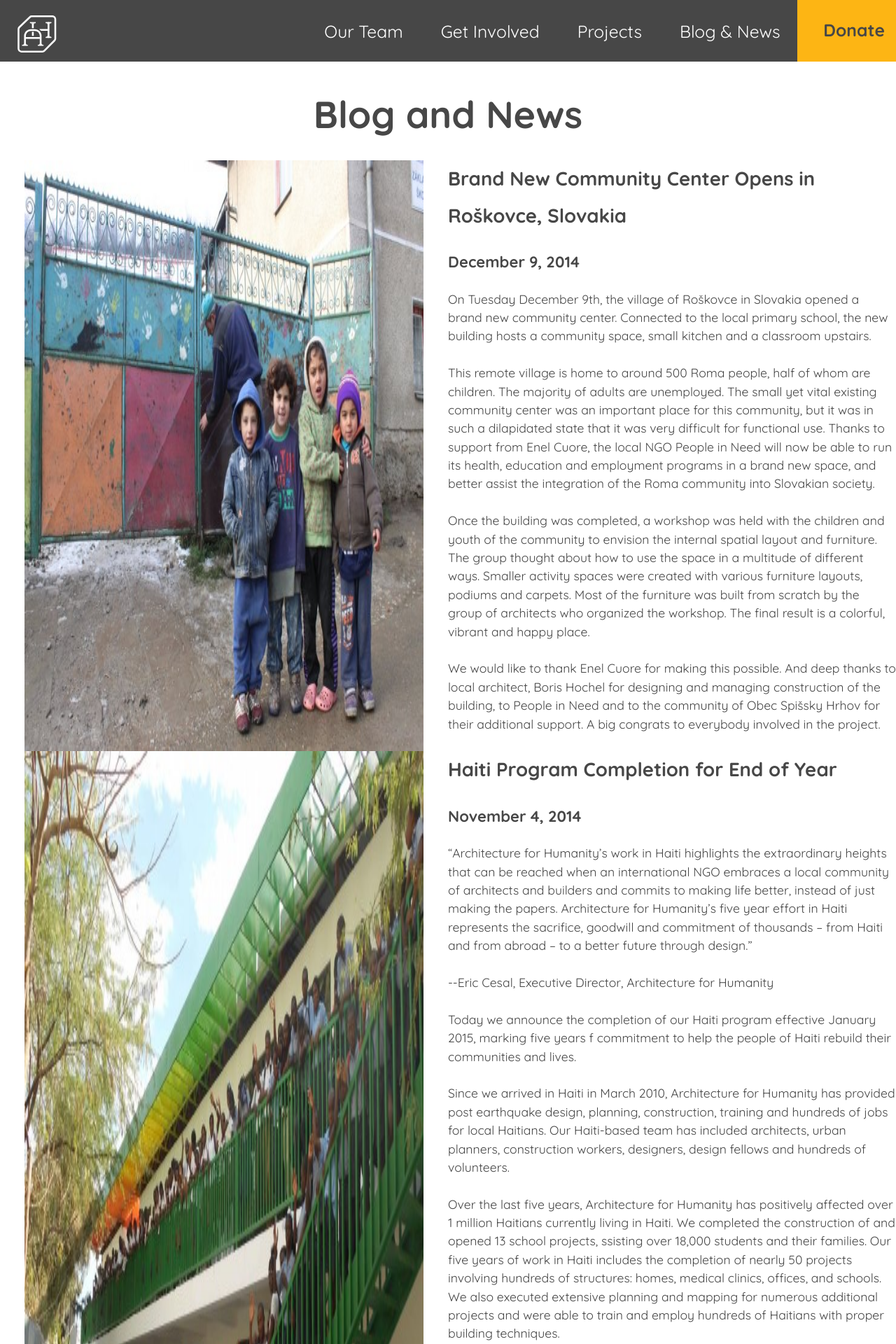
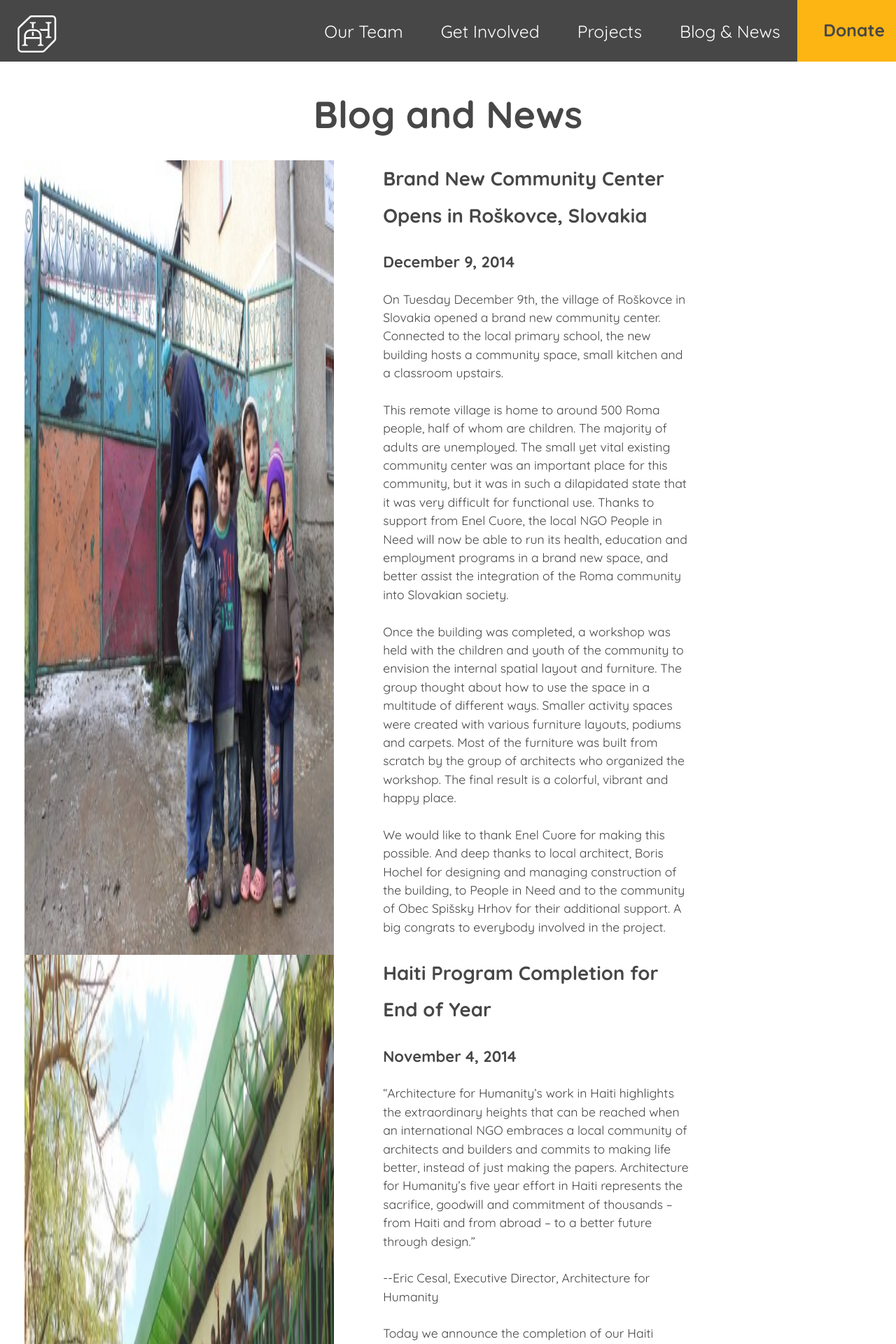
Before and after one commit to corm0078/architecture-for-humanity, a Jekyll site: the page built from blogandnews.html, in a window 1280 px wide. Shown: the top 1920 px of the page at 70% size. Built offline with Jekyll 4.4.1, drawn with Linux system fonts in a browser that asks for light colours; nearby versions of some CDN libraries; Markdown is read by kramdown in place of the engine named in the settings.

Commit message:
feat(scss): added gutter to main content

```diff
--- a/blogandnews.html
+++ b/blogandnews.html
@@ -7,11 +7,11 @@
 
 <div class="grid">
 
-<div class="unit gutter-image unit-s-1 unit-m-1 unit-l-1-2">
+<div class="unit gutter unit-s-1 unit-m-1 unit-l-1-2">
 <img class="blog-img" src="{{site.baseurl}}/img/blog/blog1.jpg" alt="Community Center">
 </div>
 
-<div class="unit unit-s-1 unit-m-1 unit-l-1-2">
+<div class="unit gutter unit-s-1 unit-m-1 unit-l-1-2">
 <h4>Brand New Community Center Opens in Roškovce, Slovakia</h4>
 	<h5>December 9, 2014</h5>
 		<p>On Tuesday December 9th, the village of Roškovce in Slovakia opened a brand new community
@@ -39,11 +39,11 @@
 </div>
 
 <div class="grid">
-<div class="unit gutter-image unit-s-1 unit-m-1 unit-l-1-2">
+<div class="unit gutter unit-s-1 unit-m-1 unit-l-1-2">
 <img class="blog-img" src="{{site.baseurl}}/img/blog/blog2.jpg" alt="Haiti Program">
 </div>
 
-<div class="unit unit-s-1 unit-m-1 unit-l-1-2">
+<div class="unit gutter unit-s-1 unit-m-1 unit-l-1-2">
 <h4>Haiti Program Completion for End of Year</h4>
 	<h5>November 4, 2014</h5>
 		<p>“Architecture for Humanity’s work in Haiti highlights the extraordinary heights that can be
@@ -88,11 +88,11 @@
 </div>
 
 <div class="grid">
-<div class="unit gutter-image unit-s-1 unit-m-1 unit-l-1-2">
+<div class="unit gutter unit-s-1 unit-m-1 unit-l-1-2">
 <img class="blog-img" src="{{site.baseurl}}/img/blog/blog3.jpg" alt="Hurricane Sandy Reconstruction">
 </div>
 
-<div class="unit unit-s-1 unit-m-1 unit-l-1-2">
+<div class="unit gutter unit-s-1 unit-m-1 unit-l-1-2">
 <h4>What's Ahead: Hurricane Sandy Reconstruction</h4>
 	<h5>October 29, 2014</h5>
 		<p>Since we started our first year of aid in the Tri-State area, we discovered that as a region,
--- a/css/style.css
+++ b/css/style.css
@@ -1095,7 +1095,7 @@
   padding-top: 2rem; }
 
 /* line 274, /Users/EmilyProchnau/Desktop/Graphic Design/Interaction for Design/Architecture for Humanity/architecture-for-humanity/scss/components/main */
-.gutter-image {
+.gutter {
   padding: 0 2rem 0 2rem; }
 
 /* line 1, /Users/EmilyProchnau/Desktop/Graphic Design/Interaction for Design/Architecture for Humanity/architecture-for-humanity/scss/components/homepage */
--- a/scss/components/_main.scss
+++ b/scss/components/_main.scss
@@ -271,6 +271,6 @@
   padding-top: 2rem;
 }
 
-.gutter-image {
+.gutter {
   padding: 0 2rem 0 2rem;
 }
```
Also changed, not shown: 1 other file.
